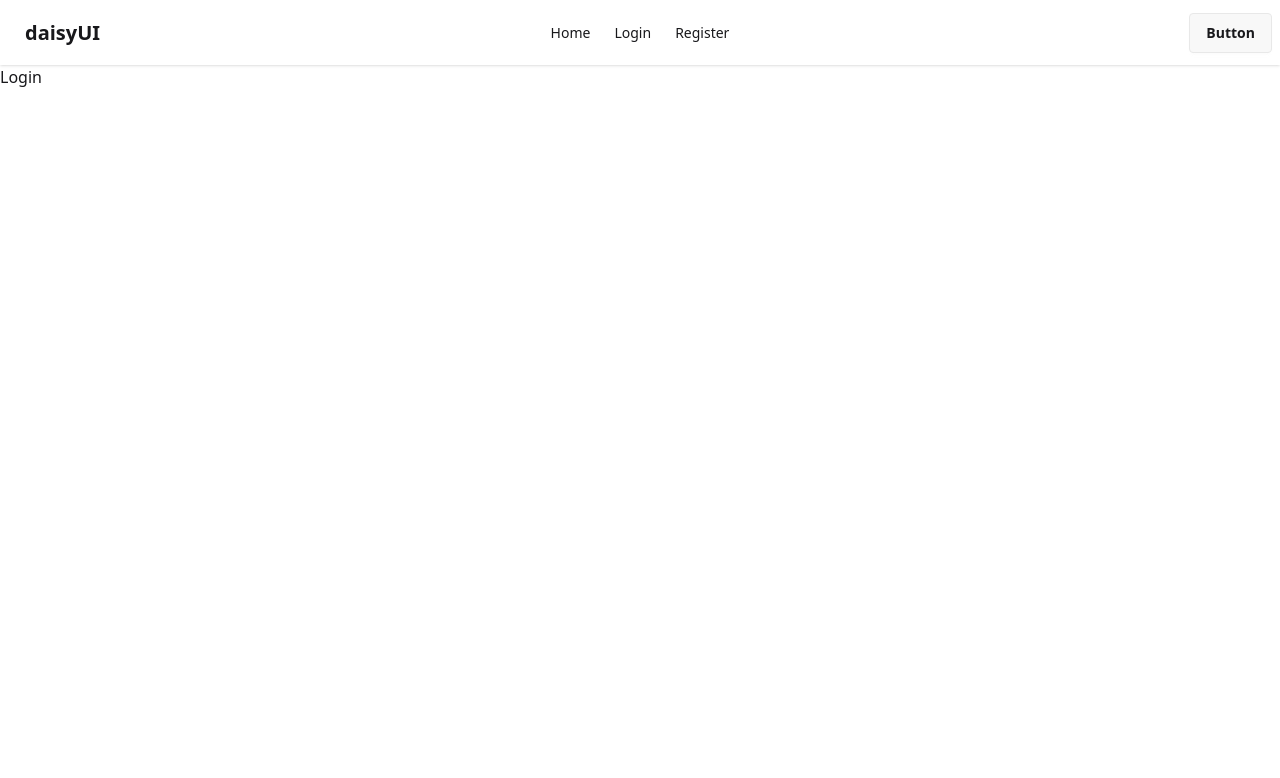
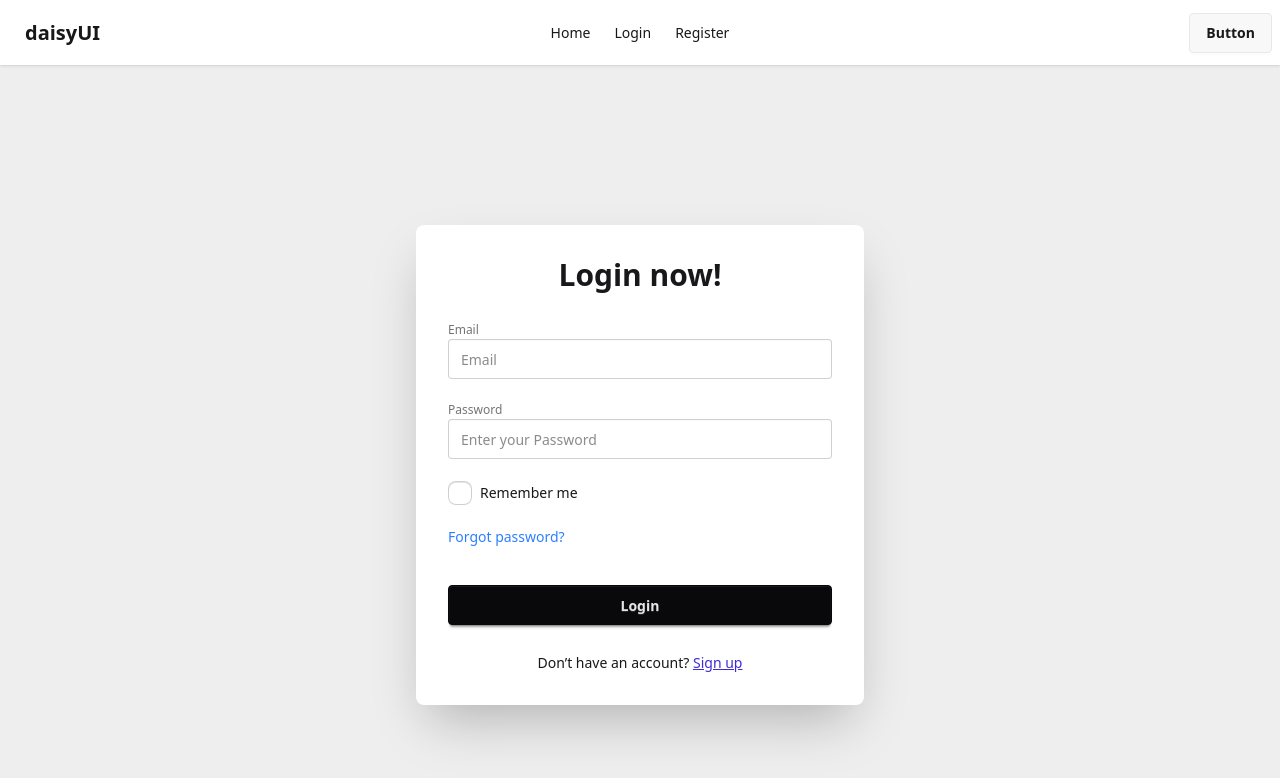
Before and after one commit to nozibuddowla/email-password-auth, a React (Vite) app: page /login in a window 1280 px wide. Shown: the top 778 px of the page. Built offline with nearby package versions, Linux system fonts and the light colour scheme.

Commit message:
handle email verification and forget or reset password

```diff
--- a/src/components/Login/Login.jsx
+++ b/src/components/Login/Login.jsx
@@ -1,11 +1,117 @@
-import React from 'react';
+import { sendPasswordResetEmail, signInWithEmailAndPassword } from "firebase/auth";
+import React, { useRef, useState } from "react";
+import { Link } from "react-router";
+import { auth } from "../../firebase/firebase";
 
 const Login = () => {
-    return (
-        <div>
-            <span>Login</span>
+  const [error, setError] = useState("");
+  const emailRef = useRef();
+
+  const handleLogin = (event) => {
+    event.preventDefault();
+    const email = event.target.email.value;
+    const password = event.target.password.value;
+    console.log(email, password);
+
+    setError("");
+
+    signInWithEmailAndPassword(auth, email, password)
+      .then((userCredential) => {
+        const user = userCredential.user;
+        console.log(user);
+        if (!user.emailVerified) {
+          alert("Please verify your email address first!");
+        }
+      })
+      .catch((error) => {
+        console.log(error.message);
+        setError(error.message);
+      });
+  };
+
+  const handleForgetPassword = () => {
+    // console.log("forget password!", emailRef.current);
+    const email = emailRef.current?.value;
+    console.log(`forget password:  ${email}`);
+    sendPasswordResetEmail(auth, email)
+      .then(() => {
+        alert("Please check your email");
+      })
+      .catch((error) => {
+        console.log(error, error.message);
+      });
+  };
+  return (
+    <div className="bg-base-300 min-h-screen flex justify-center items-center p-6">
+      <div className="w-full max-w-md">
+        <div className="card bg-base-100 shadow-2xl">
+          <div className="card-body p-8">
+            <h1 className="text-center text-3xl font-bold mb-4">Login now!</h1>
+            <form onSubmit={handleLogin} noValidate>
+              <fieldset className="fieldset space-y-4">
+                <div>
+                  <label htmlFor="login-email" className="label">
+                    <span className="label-text">Email</span>
+                  </label>
+                  <input
+                    id="login-email"
+                    type="email"
+                    name="email"
+                    ref={emailRef}
+                    className="input input-border w-full "
+                    placeholder="Email"
+                  />
+                </div>
+
+                <div>
+                  <label htmlFor="login-password" className="label">
+                    <span className="label-text">Password</span>
+                  </label>
+                  <div className="relative">
+                    <input
+                      id="login-password"
+                      type="password"
+                      name="password"
+                      className="input input-bordered w-full pr-12"
+                      placeholder="Enter your Password"
+                    />
+                    <button
+                      type="button"
+                      className="btn btn-ghost btn-xs absolute right-2 top-2 h-7"
+                    ></button>
+                  </div>
+                </div>
+
+                <div className="flex items-center justify-between">
+                  <label className="flex items-center gap-2">
+                    <input type="checkbox" className="checkbox" />
+                    <span className="text-sm">Remember me</span>
+                  </label>
+                </div>
+
+                <div onClick={handleForgetPassword}>
+                  <a className="link link-hover text-blue-500 text-sm">
+                    Forgot password?
+                  </a>
+                </div>
+
+                <button type="submit" className="btn btn-neutral w-full mt-4">
+                  Login
+                </button>
+              </fieldset>
+            </form>
+            {error && <p className="text-red-500 text-sm"> {error} </p>}
+            <div className="text-center text-sm mt-4">
+              <span>Don’t have an account? </span>
+              <Link to="/register" className="link link-primary">
+                Sign up
+              </Link>
+            </div>
+          </div>
         </div>
-    );
+      </div>
+    </div>
+  );
 };
 
 export default Login;
--- a/src/components/Register/Register.jsx
+++ b/src/components/Register/Register.jsx
@@ -1,7 +1,11 @@
 import React, { useState } from "react";
 import { auth } from "../../firebase/firebase";
-import { createUserWithEmailAndPassword } from "firebase/auth";
+import {
+  createUserWithEmailAndPassword,
+  sendEmailVerification,
+} from "firebase/auth";
 import { LuEye, LuEyeClosed } from "react-icons/lu";
+import { Link } from "react-router";
 
 const Register = () => {
   // form input states
@@ -72,12 +76,21 @@ const Register = () => {
     setLoading(true);
 
     try {
-      await createUserWithEmailAndPassword(auth, emailValue, password);
+      const userCredential = await createUserWithEmailAndPassword(
+        auth,
+        emailValue,
+        password
+      );
       setSignupSuccess(true);
       setEmail("");
       setPassword("");
       setAcceptTerms(false);
       setSignupError("");
+      console.log(userCredential.user);
+      // send verification email
+      sendEmailVerification(userCredential.user).then(() => {
+        alert("Please login to your email and verify your email address");
+      });
     } catch (error) {
       // friendly mapping
       if (error?.code === "auth/email-already-in-use")
@@ -171,6 +184,7 @@ const Register = () => {
                     <input
                       id="acceptTerms"
                       type="checkbox"
+                      name="acceptTerms"
                       className="checkbox"
                       checked={acceptTerms}
                       onChange={(e) => handleTermsChange(e.target.checked)}
@@ -191,11 +205,10 @@ const Register = () => {
                 </fieldset>
               </div>
 
-              <div className="flex justify-center items-center">
-                <a className="link link-hover"> Forgot password? </a>
-              </div>
-
-              <fieldset className="flex justify-center items-center" disabled={loading}>
+              <fieldset
+                className="flex justify-center items-center"
+                disabled={loading}
+              >
                 <button type="submit" className="btn btn-neutral mt-4">
                   {loading ? "Registering..." : "Register"}
                 </button>
@@ -210,6 +223,12 @@ const Register = () => {
                 </p>
               )}
             </form>
+            <p>
+              Already have an account? Please,{" "}
+              <Link to="/login" className="link link-primary">
+                Login
+              </Link>{" "}
+            </p>
           </div>
         </div>
       </div>
```
